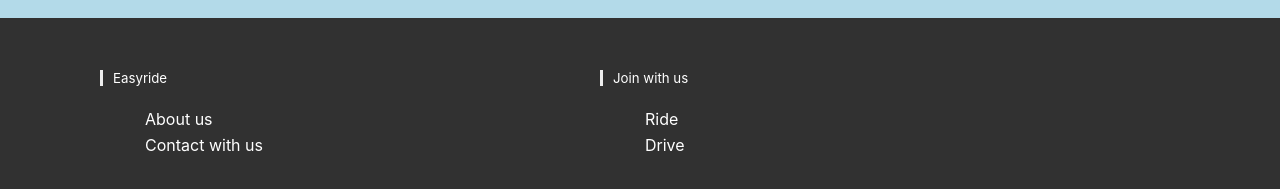
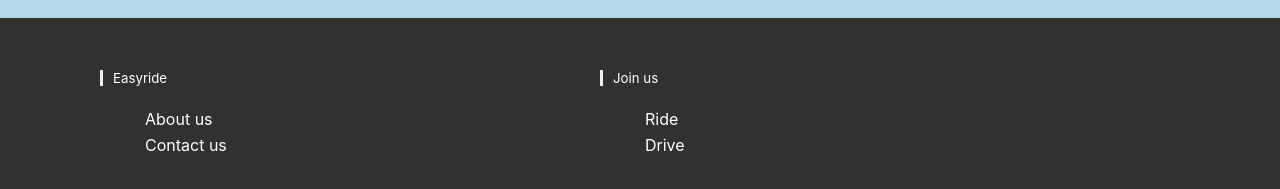
Before and after one commit to shrooq713/Tuwiq-Graduation-Project, a React (Create React App) app in the folder Easyride/src/main/frontend/: page /aboutus in a window 1280 px wide. Shown: the part 865-1054 px from the top of the page. Built offline with nearby package versions, Linux system fonts and the light colour scheme; the HTML template or start-up script is replaced by a standard one.

Commit message:
fix text

```diff
--- a/Easyride/src/main/frontend/src/components/Footer.js
+++ b/Easyride/src/main/frontend/src/components/Footer.js
@@ -15,14 +15,13 @@ function Footer() {
               </li>
               <li className="footer-list">
                 <Link className="nav-link" to="/">
-                  <i class="fa fa-angle-double-right element"></i> Contact with
-                  us
+                  <i class="fa fa-angle-double-right element"></i> Contact us
                 </Link>
               </li>
             </ul>
           </div>
           <div class="joinus-container">
-            <h5 className="footer-header">Join with us</h5>
+            <h5 className="footer-header">Join us</h5>
             <ul class="quick-links">
               <li className="footer-list">
                 <Link className="nav-link" to="/">
```
